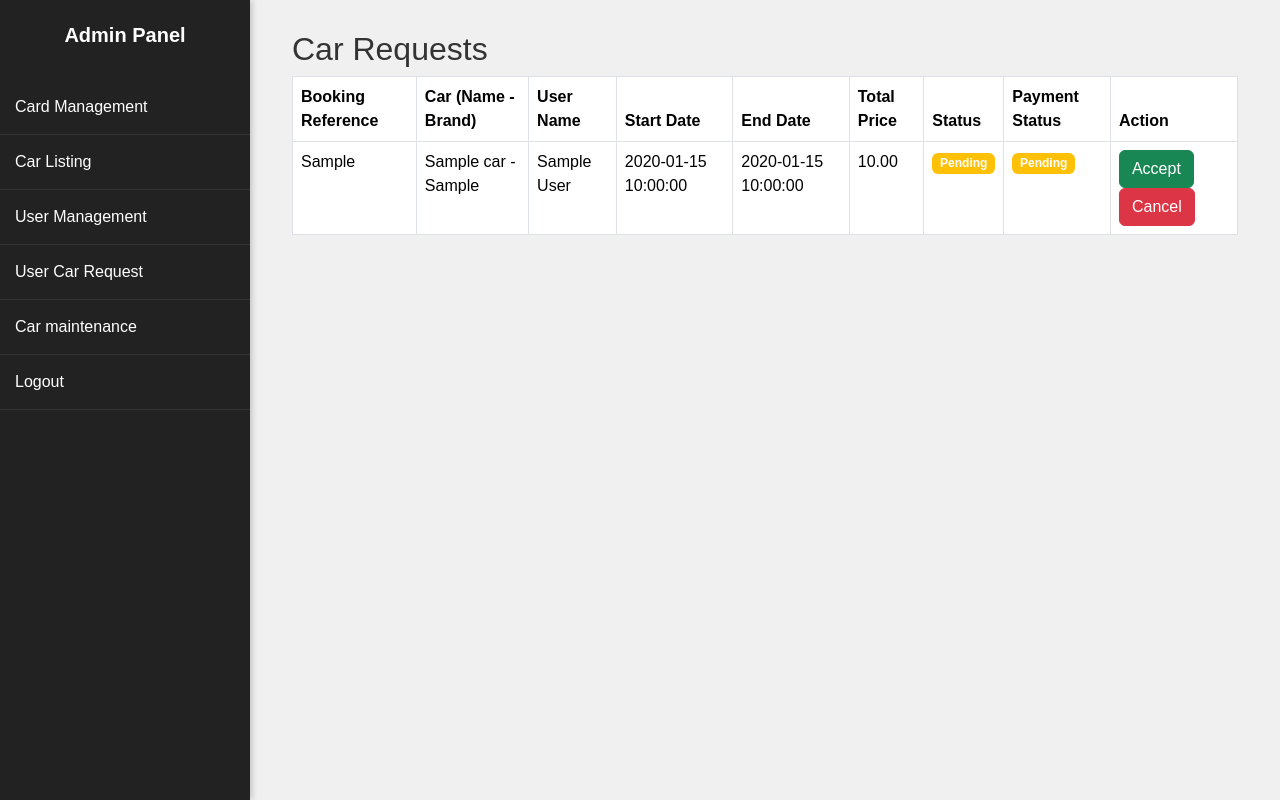
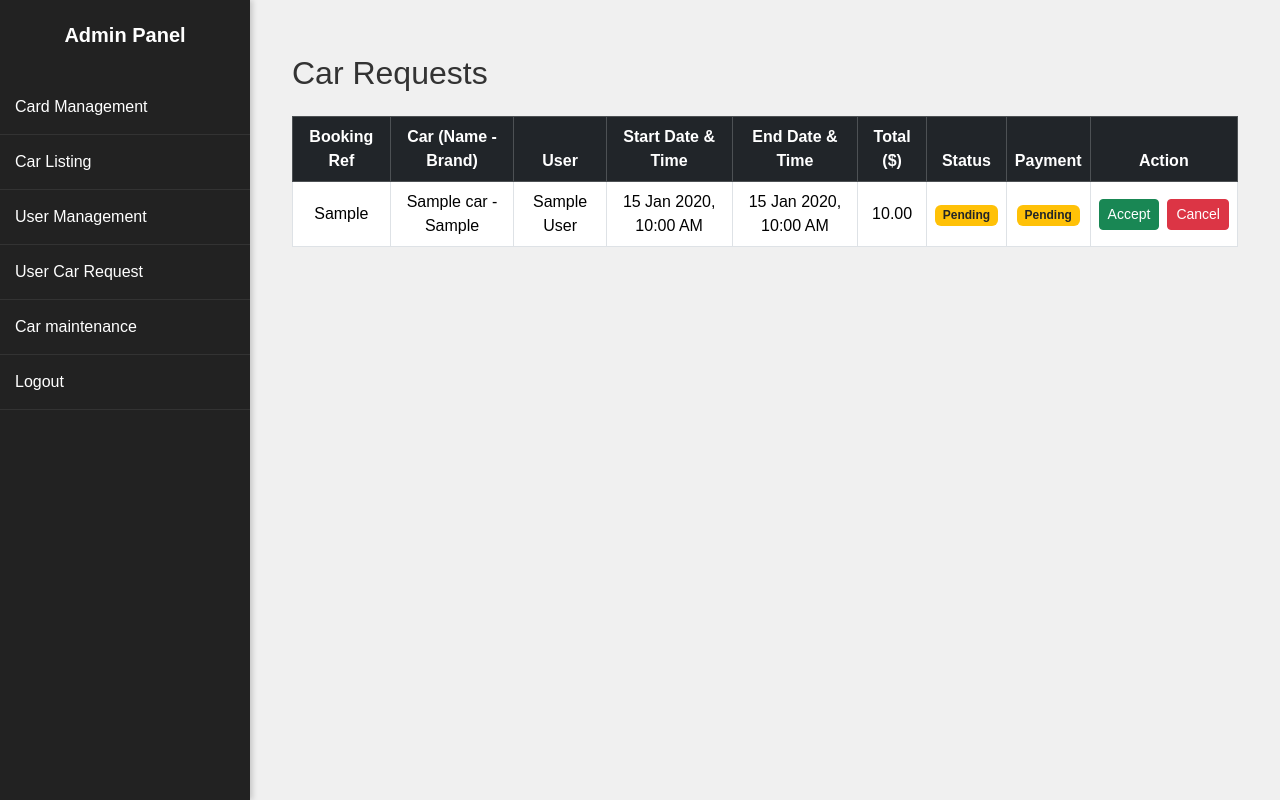
Before and after one commit to Carnage112233/Car-Rental-Service-, a PHP site: page /admin/car_request.php in a window 1280 px wide. Run offline with PHP 8.4, Linux system fonts and the light colour scheme; tables that the repository leaves empty hold one stand-in row (values such as "Sample post").

Commit message:
initial commit

```diff
--- a/carrental/admin/add_maintenance.php
+++ b/carrental/admin/add_maintenance.php
@@ -19,7 +19,7 @@ if ($_SERVER['REQUEST_METHOD'] === 'POST') {
 
     if (empty($errors)) {
         try {
-            $sql = "INSERT INTO cars_maintenance (car_id, maintenance_type, maintenance_start_date, maintenance_end_date)  // Updated column names
+            $sql = "INSERT INTO cars_maintenance (car_id, maintenance_type, maintenance_start_date, maintenance_end_date)
                     VALUES (:car_id, :maintenance_type, :maintenance_start_date, :maintenance_end_date)"; // Updated column names
             $stmt = $pdo->prepare($sql);
             $stmt->execute([
--- a/carrental/admin/car_request.php
+++ b/carrental/admin/car_request.php
@@ -2,18 +2,21 @@
 include '../includes/db_connection.php'; // Include the PDO connection
 include '../includes/admin_header.php';  // Admin Header
 
+// Start the session to store the notification message
+session_start();
+
 $query = "
     SELECT
         b.booking_reference,
-        CONCAT(c.name, ' - ', c.brand) AS car_details,  -- Combining car name and brand
+        CONCAT(c.name, ' - ', c.brand) AS car_details,
         b.start_date,
         b.end_date,
         b.total_price,
         b.status AS booking_status,
-        p.payment_status AS payment_status,  -- Adding payment status
+        p.payment_status AS payment_status,
         u.first_name AS user_first_name,
         u.last_name AS user_last_name,
-        b.booking_id
+        b.booking_id, b.user_id
     FROM
         bookings b
     JOIN
@@ -21,9 +24,9 @@ $query = "
     JOIN
         users u ON b.user_id = u.id
     LEFT JOIN
-        payments p ON b.booking_id = p.booking_id  -- Joining payments table
+        payments p ON b.booking_id = p.booking_id
     WHERE
-        b.status = 'pending' OR b.status = 'confirmed' OR b.status = 'canceled'
+        b.status IN ('pending', 'confirmed', 'canceled')
 ";
 $stmt = $pdo->prepare($query);
 $stmt->execute();
@@ -34,100 +37,113 @@ if ($_SERVER['REQUEST_METHOD'] == 'POST' && isset($_POST['booking_id'], $_POST['
     $booking_id = $_POST['booking_id'];
     $new_status = $_POST['new_status'];
 
-    // Update the booking status in the database
+    // Fetch the user details (user_id)
+    $bookingQuery = "SELECT user_id FROM bookings WHERE booking_id = :booking_id";
+    $bookingStmt = $pdo->prepare($bookingQuery);
+    $bookingStmt->execute([':booking_id' => $booking_id]);
+    $booking = $bookingStmt->fetch(PDO::FETCH_ASSOC);
+    $user_id = $booking['user_id'];
+
+    // Update the booking status
     $updateQuery = "UPDATE bookings SET status = :status WHERE booking_id = :booking_id";
     $updateStmt = $pdo->prepare($updateQuery);
     $updateStmt->execute([':status' => $new_status, ':booking_id' => $booking_id]);
 
-    // Redirect to avoid resubmission of the form
+    // Send notification to the user
+    $notification_message = ($new_status === 'confirmed')
+        ? "Your car booking has been confirmed."
+        : "Your car booking has been canceled.";
+
+    // Store the notification message in the session for the user
+    $_SESSION['user_notification'] = $notification_message;
+
+    // Set the session message for the admin's action confirmation
+    if ($new_status === 'confirmed') {
+        $_SESSION['notification'] = "The booking has been confirmed successfully.";
+    } elseif ($new_status === 'canceled') {
+        $_SESSION['notification'] = "The booking has been canceled successfully.";
+    }
+
+    // Redirect to the same page to show the notification
     header('Location: ' . $_SERVER['PHP_SELF']);
     exit;
 }
 ?>
 
-<div class="container">
-    <h2>Car Requests</h2>
-    <table class="table table-bordered">
-        <thead>
+<div class="container mt-4">
+    <h2 class="mb-4">Car Requests</h2>
+
+    <!-- Display the admin notification message if it's set in the session -->
+    <?php if (isset($_SESSION['notification'])): ?>
+        <div class="alert alert-info">
+            <?= $_SESSION['notification']; ?>
+        </div>
+        <?php unset($_SESSION['notification']); ?> <!-- Clear the notification after displaying it -->
+    <?php endif; ?>
+
+    <div class="table-responsive">
+        <table class="table table-bordered table-hover align-middle text-center">
+            <thead class="table-dark">
                 <tr>
-                <th>Booking Reference</th>
+                    <th>Booking Ref</th>
                     <th>Car (Name - Brand)</th>
-                <th>User Name</th>
-                <th>Start Date</th>
-                <th>End Date</th>
-                <th>Total Price</th>
+                    <th>User</th>
+                    <th>Start Date & Time</th>
+                    <th>End Date & Time</th>
+                    <th>Total ($)</th>
                     <th>Status</th>
-                <th>Payment Status</th>
-                <th>Action</th> <!-- Column for the action buttons -->
+                    <th>Payment</th>
+                    <th>Action</th>
                 </tr>
             </thead>
             <tbody>
-            <?php
-            // Loop through the results and display them
-            foreach ($carRequests as $request) {
-                // Determine the status tag based on the booking status
-                $status_tag = '';
-                switch ($request['booking_status']) {
-                    case 'pending':
-                        $status_tag = '<span class="badge bg-warning">Pending</span>';
-                        break;
-                    case 'confirmed':
-                        $status_tag = '<span class="badge bg-success">Confirmed</span>';
-                        break;
-                    case 'canceled':
-                        $status_tag = '<span class="badge bg-danger">Canceled</span>';
-                        break;
-                }
+                <?php foreach ($carRequests as $request):
+                    // Status badges
+                    $status_tag = match ($request['booking_status']) {
+                        'pending' => '<span class="badge bg-warning text-dark">Pending</span>',
+                        'confirmed' => '<span class="badge bg-success">Confirmed</span>',
+                        'canceled' => '<span class="badge bg-danger">Canceled</span>',
+                        default => '<span class="badge bg-secondary">Unknown</span>',
+                    };
 
-                // Determine the payment status tag based on the payment status
-                $payment_status_tag = '';
-                switch ($request['payment_status']) {
-                    case 'completed':
-                        $payment_status_tag = '<span class="badge bg-success">Paid</span>';
-                        break;
-                    case 'pending':
-                        $payment_status_tag = '<span class="badge bg-warning">Pending</span>';
-                        break;
-                    case 'failed':
-                        $payment_status_tag = '<span class="badge bg-danger">Failed</span>';
-                        break;
-                    default:
-                        $payment_status_tag = '<span class="badge bg-secondary">Unknown</span>';
-                        break;
-                }
+                    $payment_tag = match ($request['payment_status']) {
+                        'completed' => '<span class="badge bg-success">Paid</span>',
+                        'pending' => '<span class="badge bg-warning text-dark">Pending</span>',
+                        'failed' => '<span class="badge bg-danger">Failed</span>',
+                        default => '<span class="badge bg-secondary">Unknown</span>',
+                    };
 
-                echo "<tr>
-                        <td>" . htmlspecialchars($request['booking_reference']) . "</td>
-                        <td>" . htmlspecialchars($request['car_details']) . "</td>
-                        <td>" . htmlspecialchars($request['user_first_name']) . " " . htmlspecialchars($request['user_last_name']) . "</td>
-                        <td>" . htmlspecialchars($request['start_date']) . "</td>
-                        <td>" . htmlspecialchars($request['end_date']) . "</td>
-                        <td>" . htmlspecialchars($request['total_price']) . "</td>
-                        <td>" . $status_tag . "</td>
-                        <td>" . $payment_status_tag . "</td>
+                    $start = date('d M Y, h:i A', strtotime($request['start_date']));
+                    $end = date('d M Y, h:i A', strtotime($request['end_date']));
+                ?>
+                <tr>
+                    <td><?= htmlspecialchars($request['booking_reference']) ?></td>
+                    <td><?= htmlspecialchars($request['car_details']) ?></td>
+                    <td><?= htmlspecialchars($request['user_first_name'] . ' ' . $request['user_last_name']) ?></td>
+                    <td><?= $start ?></td>
+                    <td><?= $end ?></td>
+                    <td><?= number_format($request['total_price'], 2) ?></td>
+                    <td><?= $status_tag ?></td>
+                    <td><?= $payment_tag ?></td>
                     <td>
-                            <!-- Accept Button -->
-                            <form method='POST' style='display:inline-block;'>
-                                <input type='hidden' name='booking_id' value='" . $request['booking_id'] . "'>
-                                <input type='hidden' name='new_status' value='confirmed'>
-                                <button type='submit' class='btn btn-success'>
-                                    Accept
-                                </button>
+                        <div class="d-flex justify-content-center gap-2">
+                            <form method="POST">
+                                <input type="hidden" name="booking_id" value="<?= $request['booking_id'] ?>">
+                                <input type="hidden" name="new_status" value="confirmed">
+                                <button type="submit" class="btn btn-sm btn-success">Accept</button>
                             </form>
-                            <!-- Cancel Button -->
-                            <form method='POST' style='display:inline-block;'>
-                                <input type='hidden' name='booking_id' value='" . $request['booking_id'] . "'>
-                                <input type='hidden' name='new_status' value='canceled'>
-                                <button type='submit' class='btn btn-danger'>
-                                    Cancel
-                                </button>
+                            <form method="POST">
+                                <input type="hidden" name="booking_id" value="<?= $request['booking_id'] ?>">
+                                <input type="hidden" name="new_status" value="canceled">
+                                <button type="submit" class="btn btn-sm btn-danger">Cancel</button>
                             </form>
+                        </div>
                     </td>
-                    </tr>";
-            }
-            ?>
+                </tr>
+                <?php endforeach; ?>
             </tbody>
         </table>
     </div>
+</div>
 
 <?php include '../includes/admin_footer.php'; ?>
--- a/carrental/includes/admin_header.php
+++ b/carrental/includes/admin_header.php
@@ -8,6 +8,8 @@
     <link href="https://cdnjs.cloudflare.com/ajax/libs/font-awesome/6.0.0-beta3/css/all.min.css" rel="stylesheet">
     <script src="https://maxcdn.bootstrapcdn.com/bootstrap/4.5.2/js/bootstrap.min.js"></script>
     <script src="https://code.jquery.com/jquery-3.6.0.min.js"></script>
+    <link href="https://cdn.jsdelivr.net/npm/bootstrap-icons@1.10.5/font/bootstrap-icons.css" rel="stylesheet">
+
     <link href="../assets/css/admin_styles.css" rel="stylesheet">
 </head>
 <body>
```
Also changed, not shown: SQL File/car_rental.sql (+0 -11 lines), carrental/admin/admin_dashboard.php (+16 -1 lines), carrental/my_bookings.php (+38 -4 lines). Lines whose indentation alone changed are shown as unchanged.
